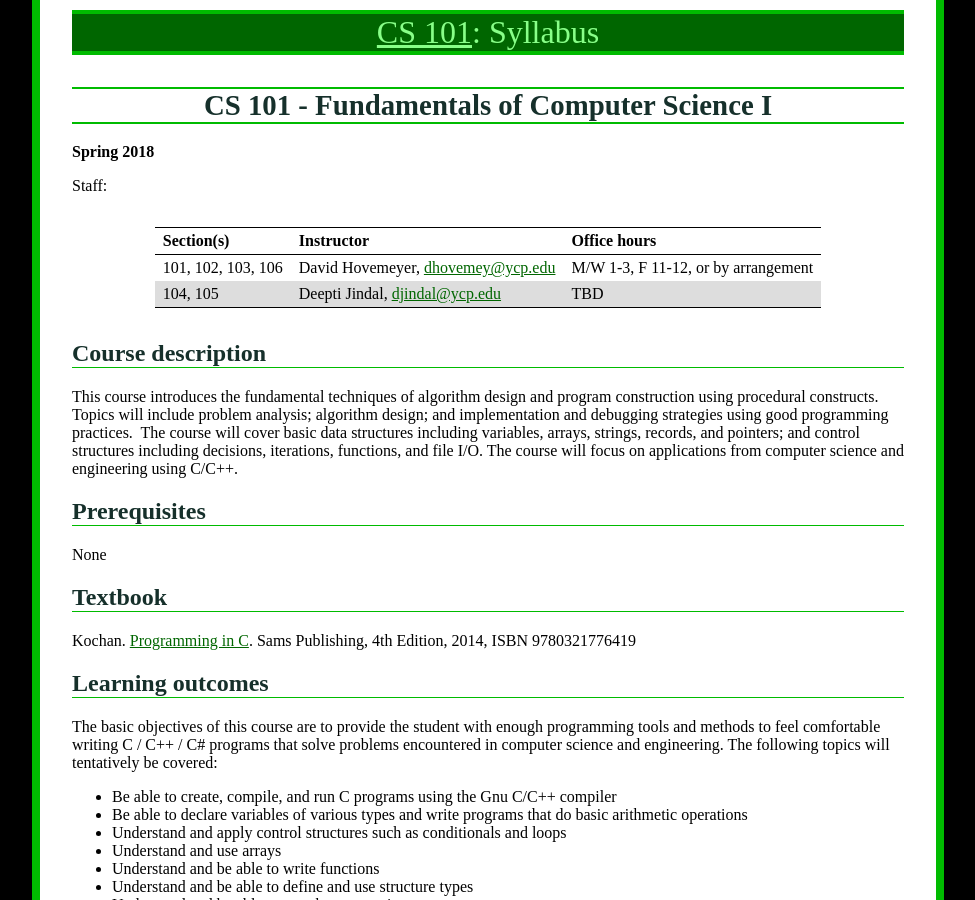
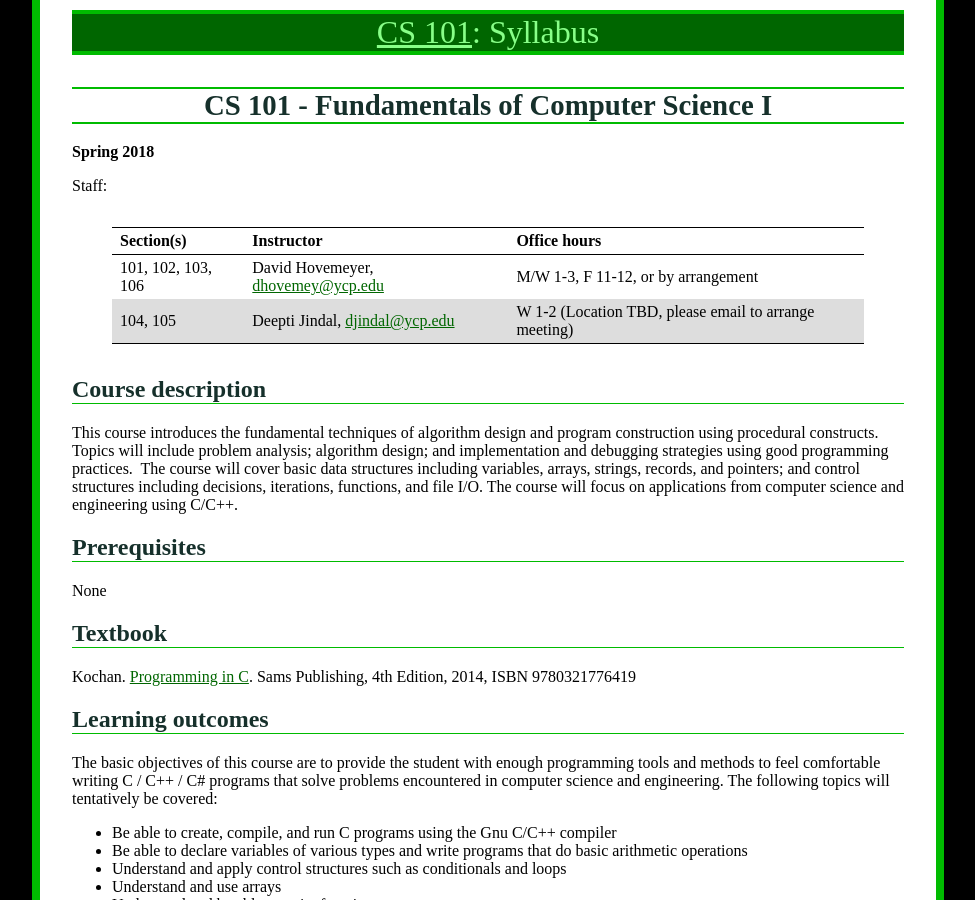
Before and after one commit to ycpcs/cs101-spring2018, a Jekyll site: the page built from syllabus.md, in a window 1280 px wide and 900 px high. Shown: the whole window, without its empty margins (152-1127 px from the left). Built offline with Jekyll 4.4.1, drawn with Linux system fonts in a browser that asks for light colours.

Commit message:
add Deepti's office hours

```diff
--- a/syllabus.md
+++ b/syllabus.md
@@ -13,7 +13,7 @@ Staff:
 > Section(s) | Instructor | Office hours
 > ---------- | ---------- | ------------
 > 101, 102, 103, 106 | David Hovemeyer, <dhovemey@ycp.edu> | M/W 1-3, F 11-12, or by arrangement
-> 104, 105 | Deepti Jindal, <djindal@ycp.edu> | TBD
+> 104, 105 | Deepti Jindal, <djindal@ycp.edu> | W 1-2 (Location TBD, please email to arrange meeting)
 
 Course description
 ------------------
```
